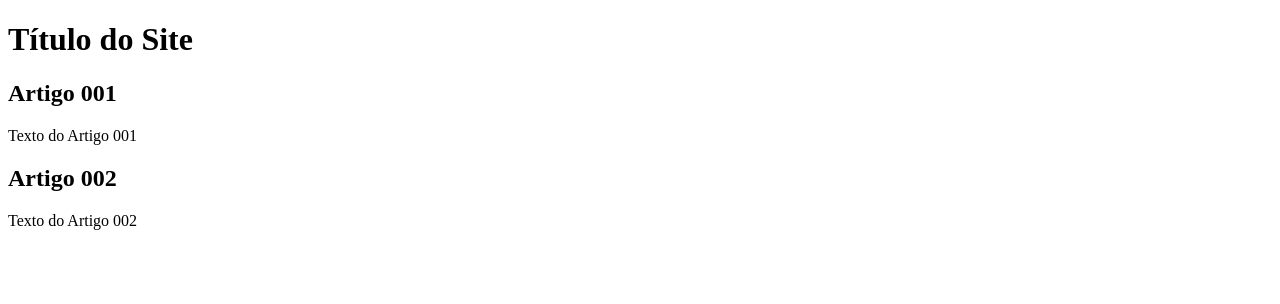
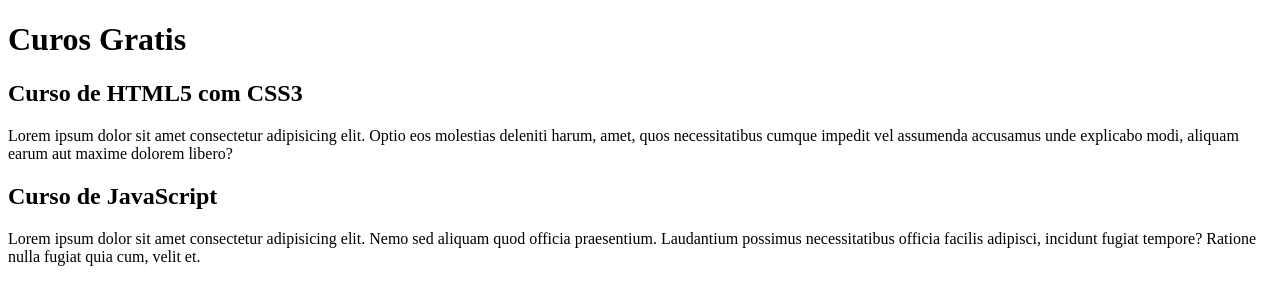
Before and after one commit to zeqmuniz/projeto-site, a plain HTML site: page index.html in a window 1280 px wide. Drawn offline with Linux system fonts and the light colour scheme.

Commit message:
Inicio do Conteudo

```diff
--- a/index.html
+++ b/index.html
@@ -8,15 +8,15 @@
 <body>
     <main>
         <header>
-            <h1>Título do Site</h1>
+            <h1>Curos Gratis</h1>
         </header>
         <article>
-            <h2>Artigo 001</h2>
-            <p>Texto do Artigo 001</p>
+            <h2>Curso de HTML5 com CSS3</h2>
+            <p>Lorem ipsum dolor sit amet consectetur adipisicing elit. Optio eos molestias deleniti harum, amet, quos necessitatibus cumque impedit vel assumenda accusamus unde explicabo modi, aliquam earum aut maxime dolorem libero?</p>
         </article>
         <article>
-            <h2>Artigo 002</h2>
-            <p>Texto do Artigo 002</p>
+            <h2>Curso de JavaScript</h2>
+            <p>Lorem ipsum dolor sit amet consectetur adipisicing elit. Nemo sed aliquam quod officia praesentium. Laudantium possimus necessitatibus officia facilis adipisci, incidunt fugiat tempore? Ratione nulla fugiat quia cum, velit et.</p>
         </article>
     </main>
 
```
